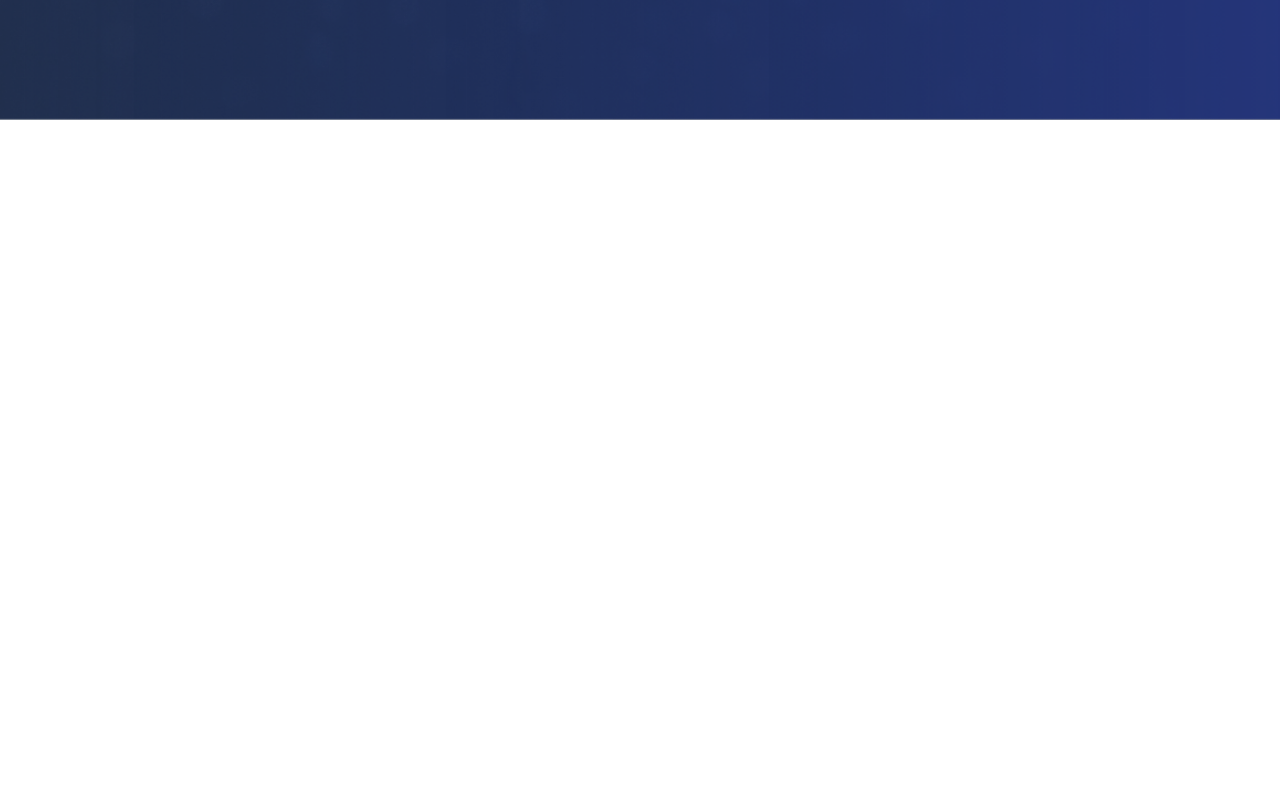
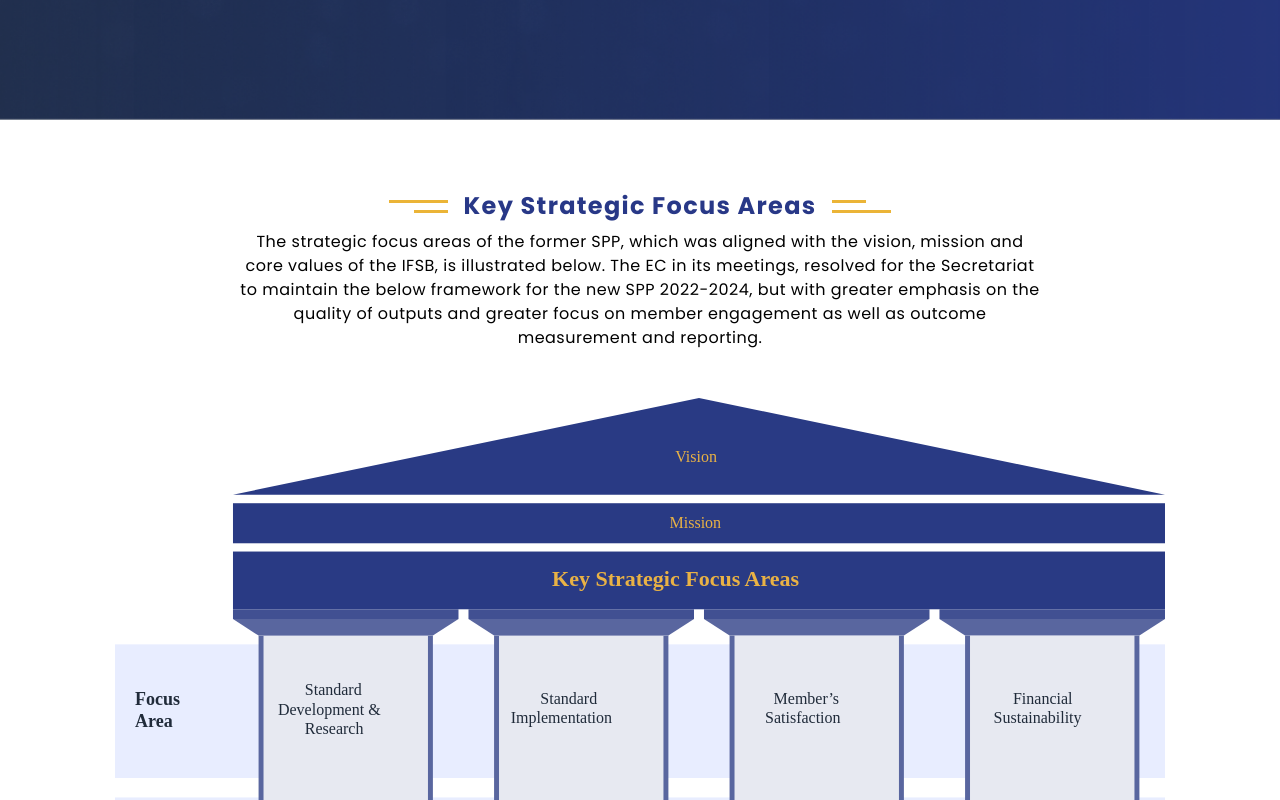
Before and after one commit to SyafiqNordin/frontend_test_seetru_studio, an Angular app: page /establishment in a window 1280 px wide. Shown: the part 1520-2320 px from the top of the page. Before the commit the page ends 1640 px from the top, so only its background shows below. Built offline with nearby package versions, Linux system fonts and the light colour scheme; a web font is replaced by a local one.

Commit message:
Modified key strategic focus areas

```diff
--- a/src/app/pages/establishment/establishment.component.html
+++ b/src/app/pages/establishment/establishment.component.html
@@ -33,11 +33,27 @@
     <div class="timeline-section pl-140 pr-140">
         <div class="flex-row gap-16 pb-8">
             <img src="../../../assets/images/Group 247.svg">
-            <h1 class="poppins-text bold-500 no-margin white-text">Timeline</h1>
+            <h1 class="poppins-text bold-500 no-margin white-text ls-1-3">Timeline</h1>
         </div>
         <div class="flex-column gap-16">
             <h1 class="poppins-text bold-700 no-margin white-text ls-1-3">Lorem ipsum dolor sit amet, consetetur sadipscing</h1>
-            <h4 class="poppins-text no-margin white-text ">Lorem ipsum dolor sit amet, consetetur sadipscing elitr, sed diam nonumy eirmod tempor invidunt ut labore et dolore magna aliquyam erat, sed diam voluptua. At vero eos et accusam et justo duo dolores et ea rebum. Stet clita kasd gubergren, no sea takimata sanctus est Lorem ipsum dolor sit amet. Lorem ipsum dolor sit amet, consetetur sadipscing elitr, sed diam nonumy eirmod tempor invidunt ut labore et dolore magna aliquyam erat, sed diam voluptua. At vero eos et accusam et justo duo dolores et ea rebum. Stet clita kasd gubergren, no sea takimata sanctus est Lorem ipsum dolor sit amet</h4>
+            <h4 class="poppins-text no-margin white-text">Lorem ipsum dolor sit amet, consetetur sadipscing elitr, sed diam nonumy eirmod tempor invidunt ut labore et dolore magna aliquyam erat, sed diam voluptua. At vero eos et accusam et justo duo dolores et ea rebum. Stet clita kasd gubergren, no sea takimata sanctus est Lorem ipsum dolor sit amet. Lorem ipsum dolor sit amet, consetetur sadipscing elitr, sed diam nonumy eirmod tempor invidunt ut labore et dolore magna aliquyam erat, sed diam voluptua. At vero eos et accusam et justo duo dolores et ea rebum. Stet clita kasd gubergren, no sea takimata sanctus est Lorem ipsum dolor sit amet</h4>
+        </div>
+    </div>
+
+    <div class="pt-70 pb-70 pl-140 pr-140">
+        <div class="flex-row flex-center gap-16">
+            <img src="../../../assets/images/Group 247.svg">
+            <h1 class="poppins-text bold-700 no-margin ls-1-3 key-strategic-focus-areas">Key Strategic Focus Areas</h1>
+            <img src="../../../assets/images/Group 247.svg" style="transform: rotate(180deg);">
+        </div>
+        <div class="flex-row flex-center pt-8 pb-32">
+            <div class="flex-80">
+                <h4 class="poppins-text no-margin align-text-center">The strategic focus areas of the former SPP, which was aligned with the vision, mission and core values of the IFSB, is illustrated below. The EC in its meetings, resolved for the Secretariat to maintain the below framework for the new SPP 2022-2024, but with greater emphasis on the quality of outputs and greater focus on member engagement as well as outcome measurement and reporting.</h4>
+            </div>
+        </div>
+        <div class="flex-center pt-16">
+            <img src="../../../assets/images/key-strategic.svg">
         </div>
     </div>
 </section>
--- a/src/app/pages/establishment/establishment.component.scss
+++ b/src/app/pages/establishment/establishment.component.scss
@@ -10,4 +10,8 @@
         background-size: cover;
         background-position: center;
     }
+
+    .key-strategic-focus-areas {
+        color: #283887;
+    }
 }
```
Also changed, not shown: src/assets/images/key-strategic.svg (added).
